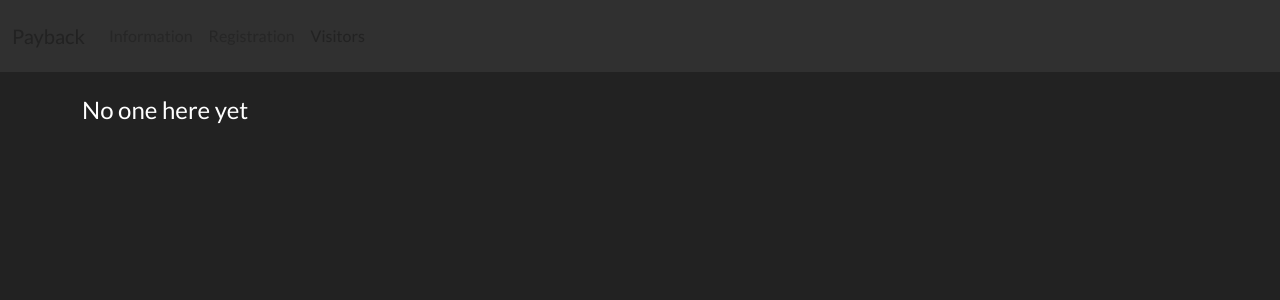
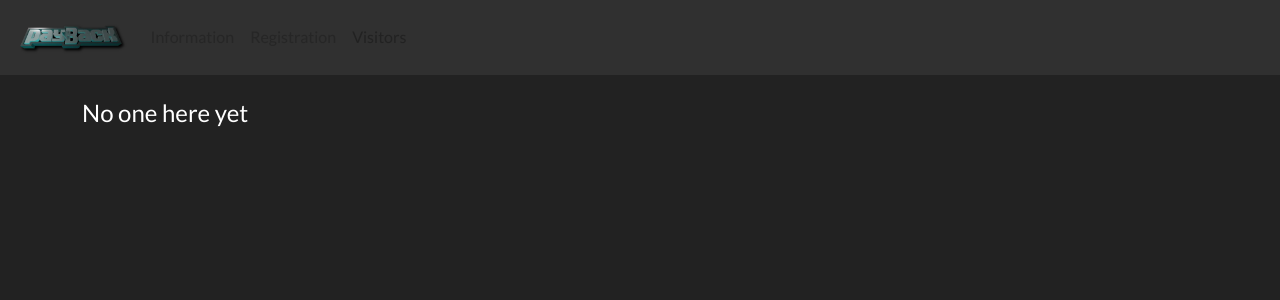
Before and after one commit to T-101/payback.wtf, a Django app: page /visitors/ in a window 1280 px wide. Shown: the top 300 px of the page. Run offline with Django 5.2, Linux system fonts and the light colour scheme; some libraries are stand-ins or nearby versions.

Commit message:
navbar brand logo

```diff
--- a/payback/templates/base.html
+++ b/payback/templates/base.html
@@ -1,4 +1,4 @@
-<!DOCTYPE html>
+<!DOCTYPE html>{% load static %}
 <html lang="en">
 <head>
     <meta charset="UTF-8">
@@ -20,7 +20,10 @@
 
 <nav class="navbar navbar-expand-sm bg-dark" data-bs-theme="dark">
     <div class="container-fluid">
-        <a class="navbar-brand" href="{% url 'payback:landing-page' %}">Payback</a>
+        <a class="navbar-brand" href="{% url 'payback:landing-page' %}">
+            <img src="{% static 'images/payback-logo-alpha_bg-small.webp' %}" class="ps-2 m-0"
+                 style="height: 1.5em;" alt="Payback logo"/>
+        </a>
         <button class="navbar-toggler" type="button" data-bs-toggle="collapse" data-bs-target="#navbarColor02"
                 aria-controls="navbarColor02" aria-expanded="false" aria-label="Toggle navigation">
             <span class="navbar-toggler-icon"></span>
```
